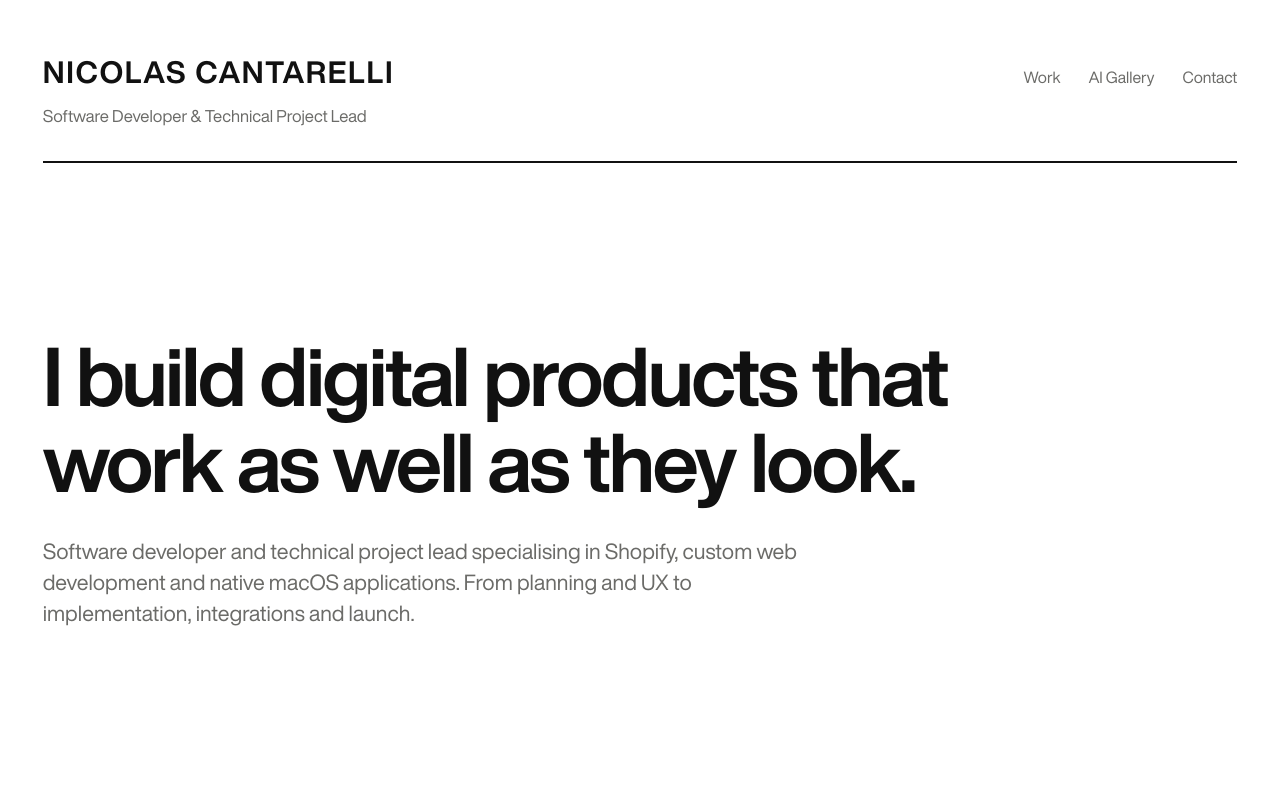
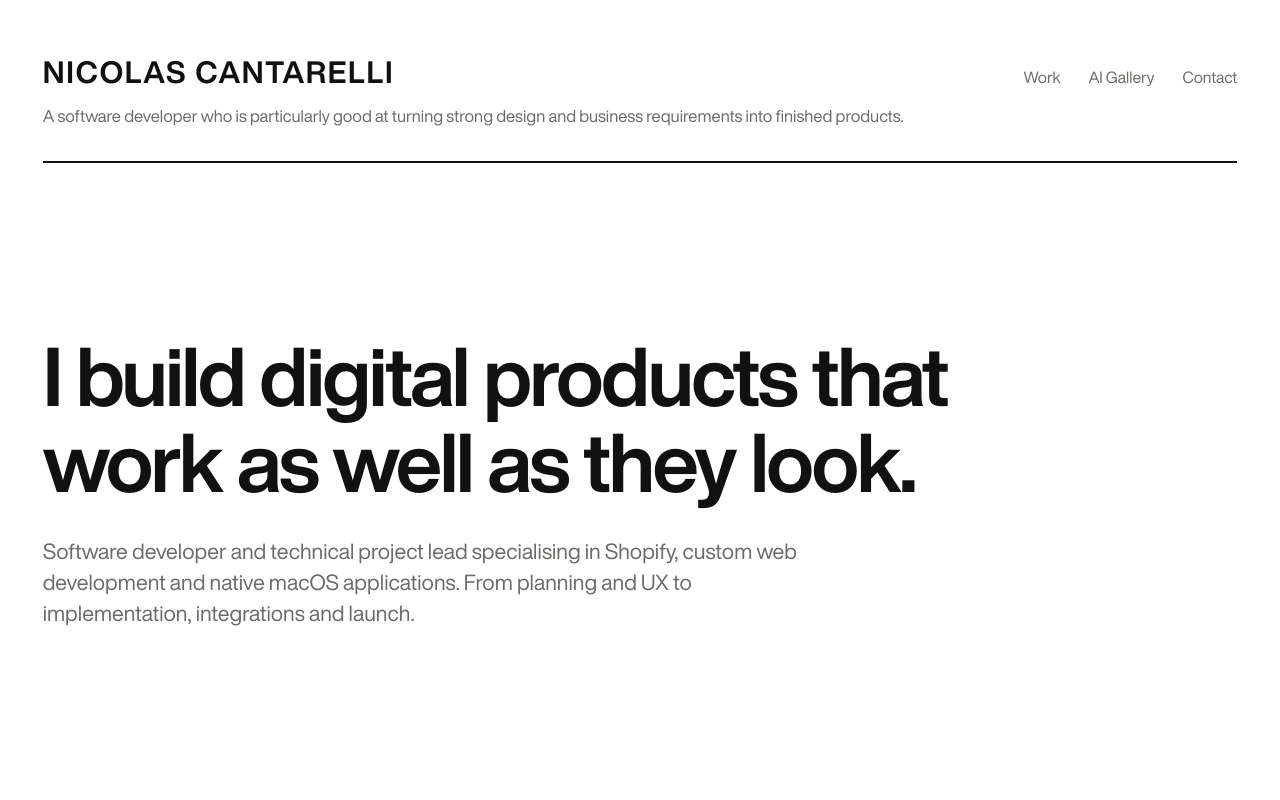
Before and after one commit to nicocantarelli/nicocantarelli-site, a website: page index.html in a window 1280 px wide. Shown: the top 800 px of the page. Drawn offline with Linux system fonts and the light colour scheme.

Commit message:
Update the masthead role line to the broader positioning statement

```diff
--- a/index.html
+++ b/index.html
@@ -180,7 +180,7 @@
           <a href="#contact">Contact</a>
         </nav>
       </div>
-      <p class="role">Software Developer &amp; Technical Project Lead</p>
+      <p class="role">A software developer who is particularly good at turning strong design and business requirements into finished products.</p>
   </header>
 
   <section class="hero">
```
